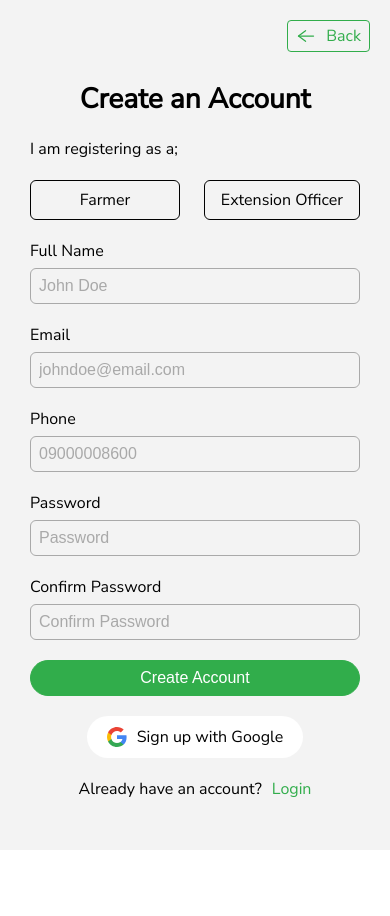
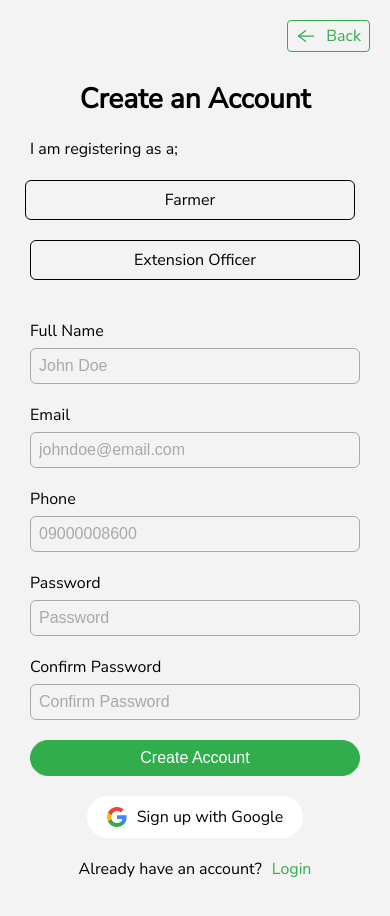
Before and after one commit to muhammadui/SmatAgroSys, a React (Vite) app in the folder frontend/: page /auth/register in a window 390 px wide. Shown: the top 916 px of the page. Before the commit the page ends 850 px from the top, so only its background shows below. Built offline with nearby package versions, Linux system fonts and the light colour scheme.

Commit message:
updated reg page for mobile UI

```diff
--- a/frontend/src/views/auth/register/Register.css
+++ b/frontend/src/views/auth/register/Register.css
@@ -49,9 +49,13 @@
 
 .register_right .form > h2 {text-align: center;font-size: 28px;}
 
+.register_right .flex_between_center {
+    flex-direction: column;
+}
+
 .reg_as {
-    display: inline-block;
-    min-width: 150px;
+    width: 100%;
+    margin-bottom: 20px;
     text-align: center;
     border: 1.2px solid var(--black);
     border-radius: 6px;
@@ -70,4 +74,13 @@
     .register_left, .register_right {width: 50%;}
     .register_left {display: flex;padding: 60px;}
     .register_right .form {width: 400px;}
+
+    .register_right .flex_between_center {
+        flex-direction: row;
+    }
+    .reg_as {
+        width: max-content;
+        min-width: 150px;
+        margin-bottom: 0;
+    }
 }
```
